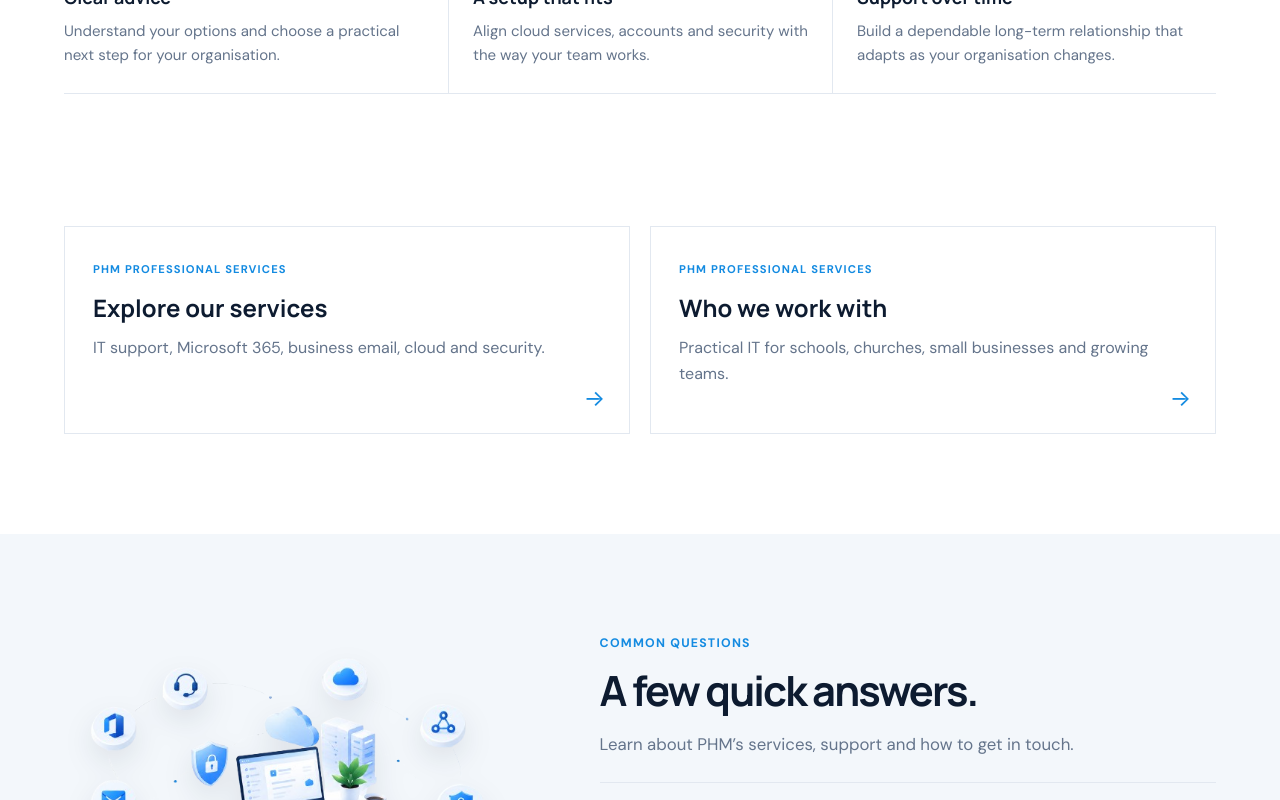
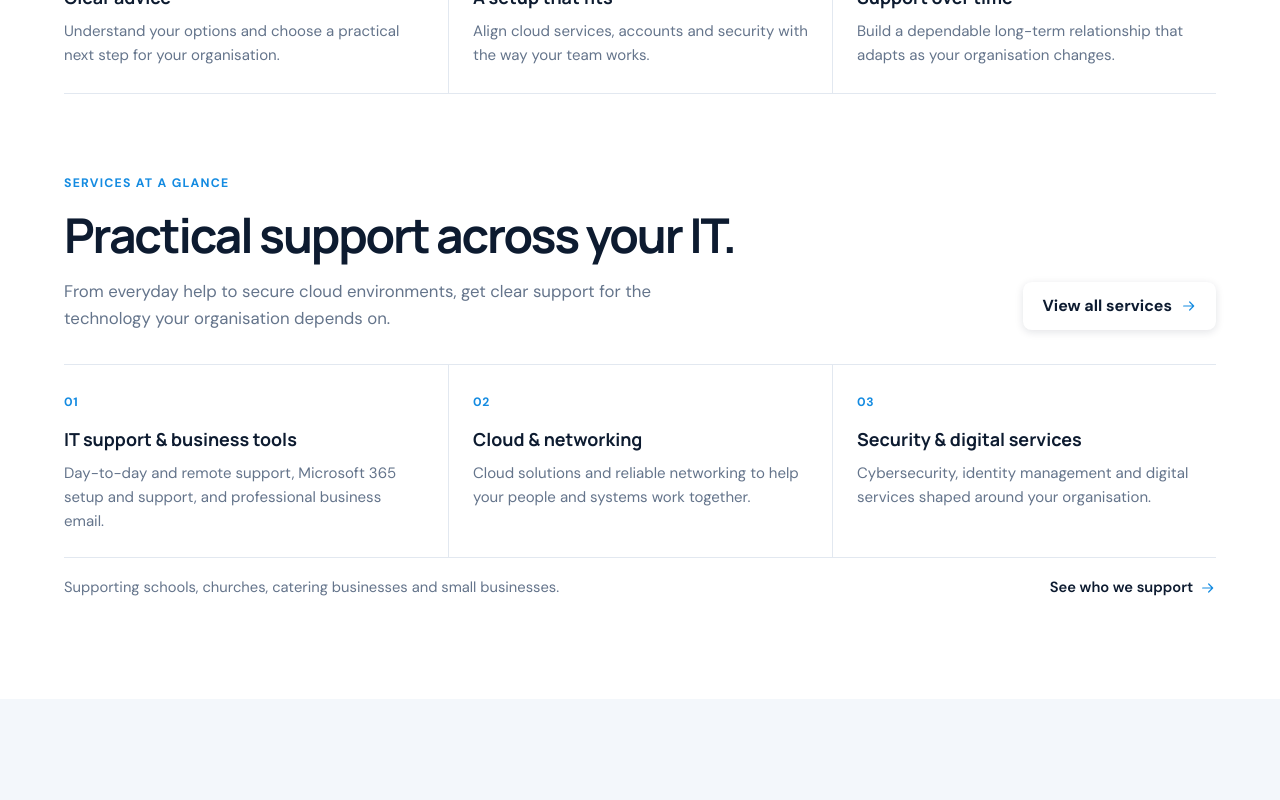
Before and after one commit to ClementPhoshoko/Client-Site, a React (Vite) app: page / in a window 1280 px wide. Shown: the part 1260-2060 px from the top of the page. Built offline with nearby package versions, Linux system fonts and the light colour scheme.

Commit message:
refine the home content, add faqs as accordation lists refine the footer for better ui

```diff
--- a/src/pages/HomePage.jsx
+++ b/src/pages/HomePage.jsx
@@ -1,30 +1,13 @@
-import { Link } from 'react-router-dom'
-import Container from '../components/Container.jsx'
 import Hero from '../sections/Hero.jsx'
 import HomeOutcomes from '../sections/HomeOutcomes.jsx'
 import HomeFaq from '../sections/HomeFaq.jsx'
-
-const links = [
-  { title: 'Explore our services', copy: 'IT support, Microsoft 365, business email, cloud and security.', to: '/services' },
-  { title: 'Who we work with', copy: 'Practical IT for schools, churches, small businesses and growing teams.', to: '/industries' },
-]
+import HomeServices from '../sections/HomeServices.jsx'
 
 export default function HomePage() {
   return <>
     <Hero />
     <HomeOutcomes />
-    <section className="section home-paths">
-      <Container>
-        <div className="home-path-grid">
-          {links.map((item) => <Link className="home-path-card" to={item.to} key={item.to}>
-            <span className="eyebrow">PHM Professional Services</span>
-            <h2>{item.title}</h2>
-            <p>{item.copy}</p>
-            <span className="home-path-arrow" aria-hidden="true">→</span>
-          </Link>)}
-        </div>
-      </Container>
-    </section>
+    <HomeServices />
     <HomeFaq />
   </>
 }
--- /dev/null
+++ b/src/sections/HomeServices.jsx
@@ -0,0 +1,41 @@
+import Container from '../components/Container.jsx'
+import SectionHeading from '../components/SectionHeading.jsx'
+import ArrowIcon from '../components/ArrowIcon.jsx'
+import { Link } from 'react-router-dom'
+
+const groups = [
+  {
+    title: 'IT support & business tools',
+    text: 'Day-to-day and remote support, Microsoft 365 setup and support, and professional business email.',
+  },
+  {
+    title: 'Cloud & networking',
+    text: 'Cloud solutions and reliable networking to help your people and systems work together.',
+  },
+  {
+    title: 'Security & digital services',
+    text: 'Cybersecurity, identity management and digital services shaped around your organisation.',
+  },
+]
+
+export default function HomeServices() {
+  return <section className="section home-services">
+    <Container>
+      <div className="home-services-heading">
+        <SectionHeading eyebrow="Services at a glance" title="Practical support across your IT." description="From everyday help to secure cloud environments, get clear support for the technology your organisation depends on." />
+        <Link className="button" to="/services">View all services <ArrowIcon /></Link>
+      </div>
+      <div className="home-service-grid">
+        {groups.map((group, index) => <article className="home-service-card" key={group.title}>
+          <span className="home-service-number">0{index + 1}</span>
+          <h3>{group.title}</h3>
+          <p>{group.text}</p>
+        </article>)}
+      </div>
+      <div className="home-industries-link">
+        <p>Supporting schools, churches, catering businesses and small businesses.</p>
+        <Link className="text-link" to="/industries">See who we support <ArrowIcon className="text-link-icon" /></Link>
+      </div>
+    </Container>
+  </section>
+}
--- a/src/styles/global.css
+++ b/src/styles/global.css
@@ -10,8 +10,8 @@ a:focus-visible, button:focus-visible { outline: 3px solid var(--color-focus-rin
 .site-header { position: sticky; top: 0; z-index: 5; border-bottom: 1px solid var(--color-border); background: rgb(255 255 255 / 96%); }
 .header-inner { min-height: 4.75rem; display: flex; align-items: center; gap: 2rem; }
 .wordmark { display: inline-flex; align-items: center; color: var(--color-brand-primary); text-decoration: none; white-space: nowrap; }
-.wordmark-logo-window { position: relative; display: block; width: 13.75rem; height: 4.6rem; overflow: hidden; }
-.wordmark-logo { position: absolute; top: -2.55rem; left: 0; display: block; width: 13.75rem; height: auto; }
+.wordmark-logo-window { position: relative; display: block; width: 11.75rem; height: 4.6rem; overflow: hidden; }
+.wordmark-logo { position: absolute; top: -2.05rem; left: 0; display: block; width: 11.75rem; height: auto; }
 .main-nav { display: flex; align-items: center; justify-content: flex-end; gap: 2rem; margin-left: auto; }
 .main-nav a, .text-link { color: var(--color-text-secondary); font-size: .92rem; font-weight: 600; text-decoration: none; }
 .main-nav a:hover, .text-link:hover { color: var(--color-brand-accent); }
@@ -45,7 +45,6 @@ h1 { max-width: 12ch; margin: 0; font-size: clamp(2.8rem, 6vw, 5rem); font-weigh
 .intro-art img { display: block; width: 100%; max-height: 18rem; object-fit: contain; filter: drop-shadow(0 10px 12px rgb(13 27 48 / 10%)); }
 .contact-photo { height: 15rem; overflow: hidden; border-radius: .75rem; box-shadow: 0 8px 20px rgb(13 27 48 / 10%); }
 .contact-photo img { display: block; width: 100%; height: 100%; object-fit: cover; }
-.home-path-grid { display: grid; grid-template-columns: repeat(2, minmax(0, 1fr)); gap: 1.25rem; }
 .home-outcomes { padding-bottom: 2rem; }
 .home-outcomes .section-heading { margin-bottom: 2rem; }
 .home-outcomes-grid { display: grid; grid-template-columns: repeat(3, minmax(0, 1fr)); border-top: 1px solid var(--color-border); border-bottom: 1px solid var(--color-border); }
@@ -54,12 +53,19 @@ h1 { max-width: 12ch; margin: 0; font-size: clamp(2.8rem, 6vw, 5rem); font-weigh
 .home-outcome-index { color: var(--color-brand-accent); font-size: .76rem; font-weight: 700; letter-spacing: .06em; }
 .home-outcome h3 { margin: .75rem 0 .45rem; font-size: 1.12rem; }
 .home-outcome p { max-width: 22rem; margin: 0; color: var(--color-text-secondary); font-size: .94rem; }
-.home-path-card { position: relative; min-height: 13rem; padding: 1.75rem; border: 1px solid var(--color-border); background: var(--color-surface); text-decoration: none; transition: border-color .15s ease, transform .15s ease; }
-.home-path-card:hover { transform: translateY(-2px); border-color: var(--color-brand-accent); }
-.home-path-card .eyebrow { font-size: .7rem; }
-.home-path-card h2 { margin: .5rem 0; font-size: 1.5rem; }
-.home-path-card p { max-width: 30rem; margin: 0; color: var(--color-text-secondary); }
-.home-path-arrow { position: absolute; right: 1.5rem; bottom: 1rem; color: var(--color-brand-accent); font-size: 1.4rem; }
+.home-services { padding-top: 3rem; }
+.home-services-heading { display: flex; align-items: flex-end; justify-content: space-between; gap: 2rem; margin-bottom: 2rem; }
+.home-services-heading .section-heading { margin: 0; }
+.home-services-heading > .button { flex: none; margin-bottom: .15rem; }
+.home-service-grid { display: grid; grid-template-columns: repeat(3, minmax(0, 1fr)); border-top: 1px solid var(--color-border); border-bottom: 1px solid var(--color-border); }
+.home-service-card { min-height: 12rem; padding: 1.4rem 1.5rem 1.5rem 0; }
+.home-service-card + .home-service-card { padding-left: 1.5rem; border-left: 1px solid var(--color-border); }
+.home-service-number { color: var(--color-brand-accent); font-size: .76rem; font-weight: 700; letter-spacing: .06em; }
+.home-service-card h3 { margin: .75rem 0 .45rem; font-size: 1.12rem; }
+.home-service-card p { max-width: 22rem; margin: 0; color: var(--color-text-secondary); font-size: .94rem; }
+.home-industries-link { display: flex; align-items: center; justify-content: space-between; gap: 1rem; padding-top: 1.1rem; }
+.home-industries-link p { margin: 0; color: var(--color-text-secondary); font-size: .92rem; }
+.home-industries-link .text-link { flex: none; }
 .home-faq { background: var(--color-background-secondary); }
 .faq-layout { display: grid; grid-template-columns: minmax(16rem, .85fr) minmax(0, 1.15fr); align-items: start; gap: 5rem; }
 .faq-visual-column { position: sticky; top: 7rem; }
@@ -69,7 +75,7 @@ h1 { max-width: 12ch; margin: 0; font-size: clamp(2.8rem, 6vw, 5rem); font-weigh
 .faq-help p { margin: .25rem 0 .7rem; color: var(--color-text-secondary); font-size: .92rem; }
 .faq-content .section-heading { margin-bottom: 1.5rem; }
 .faq-content .section-heading h2 { font-size: clamp(1.8rem, 3.4vw, 2.6rem); }
-.faq-accordion { border-top: 1px solid var(--color-border); }
+.faq-accordion { height: 24rem; overflow-y: auto; border-top: 1px solid var(--color-border); scrollbar-gutter: stable; }
 .faq-item { border-bottom: 1px solid var(--color-border); }
 .faq-question { display: flex; align-items: center; justify-content: space-between; gap: 1rem; padding: 1.15rem 0; color: var(--color-brand-primary); font-weight: 650; cursor: pointer; list-style: none; }
 .faq-question::-webkit-details-marker { display: none; }
@@ -137,6 +143,7 @@ h1 { max-width: 12ch; margin: 0; font-size: clamp(2.8rem, 6vw, 5rem); font-weigh
   .hero-inner { grid-template-columns: minmax(0, 1fr) minmax(18rem, 22rem); gap: 2.5rem; }
   .page-intro-layout { grid-template-columns: minmax(0, 1fr) minmax(14rem, .65fr); gap: 2rem; }
   .faq-layout { grid-template-columns: minmax(14rem, .8fr) minmax(0, 1.2fr); gap: 2.5rem; }
+  .footer-top { align-items: flex-start; flex-direction: column; gap: 1rem; }
   .service-grid { grid-template-columns: repeat(2, minmax(0, 1fr)); }
   .industries-layout { gap: 2.5rem; }
   .contact-layout { gap: 3rem; }
@@ -162,6 +169,7 @@ h1 { max-width: 12ch; margin: 0; font-size: clamp(2.8rem, 6vw, 5rem); font-weigh
   .industries-layout, .contact-layout { grid-template-columns: 1fr; gap: 2.5rem; }
   .page-intro-layout { grid-template-columns: 1fr; gap: 1.5rem; }
   .faq-layout { grid-template-columns: 1fr; gap: 2rem; }
+  .faq-accordion { height: auto; overflow: visible; scrollbar-gutter: auto; }
   .faq-visual-column { position: static; max-width: 26rem; }
   .faq-illustration { max-height: 15rem; object-fit: contain; }
   .intro-art { min-height: 11rem; max-width: 24rem; }
@@ -169,11 +177,15 @@ h1 { max-width: 12ch; margin: 0; font-size: clamp(2.8rem, 6vw, 5rem); font-weigh
   .contact-photo { height: 12rem; max-width: 32rem; }
   .industry-list { grid-template-columns: 1fr 1fr; }
   .contact-form { padding: 1.2rem; }
-  .home-path-grid { grid-template-columns: 1fr; }
   .home-outcomes { padding-bottom: 0; }
   .home-outcomes-grid { grid-template-columns: 1fr; }
   .home-outcome, .home-outcome + .home-outcome { padding: 1.25rem 0; border-left: 0; }
   .home-outcome + .home-outcome { border-top: 1px solid var(--color-border); }
+  .home-services-heading { align-items: flex-start; flex-direction: column; gap: 1rem; }
+  .home-service-grid { grid-template-columns: 1fr; }
+  .home-service-card, .home-service-card + .home-service-card { min-height: auto; padding: 1.25rem 0; border-left: 0; }
+  .home-service-card + .home-service-card { border-top: 1px solid var(--color-border); }
+  .home-industries-link { align-items: flex-start; flex-direction: column; }
   .page-intro { padding-block: 3.5rem; }
   .footer-inner { padding-block: 1.25rem; }
   .footer-top { align-items: flex-start; flex-direction: column; gap: 1rem; }
```
Also changed, not shown: 1 other file (tests, documents, lock files or other folders).
